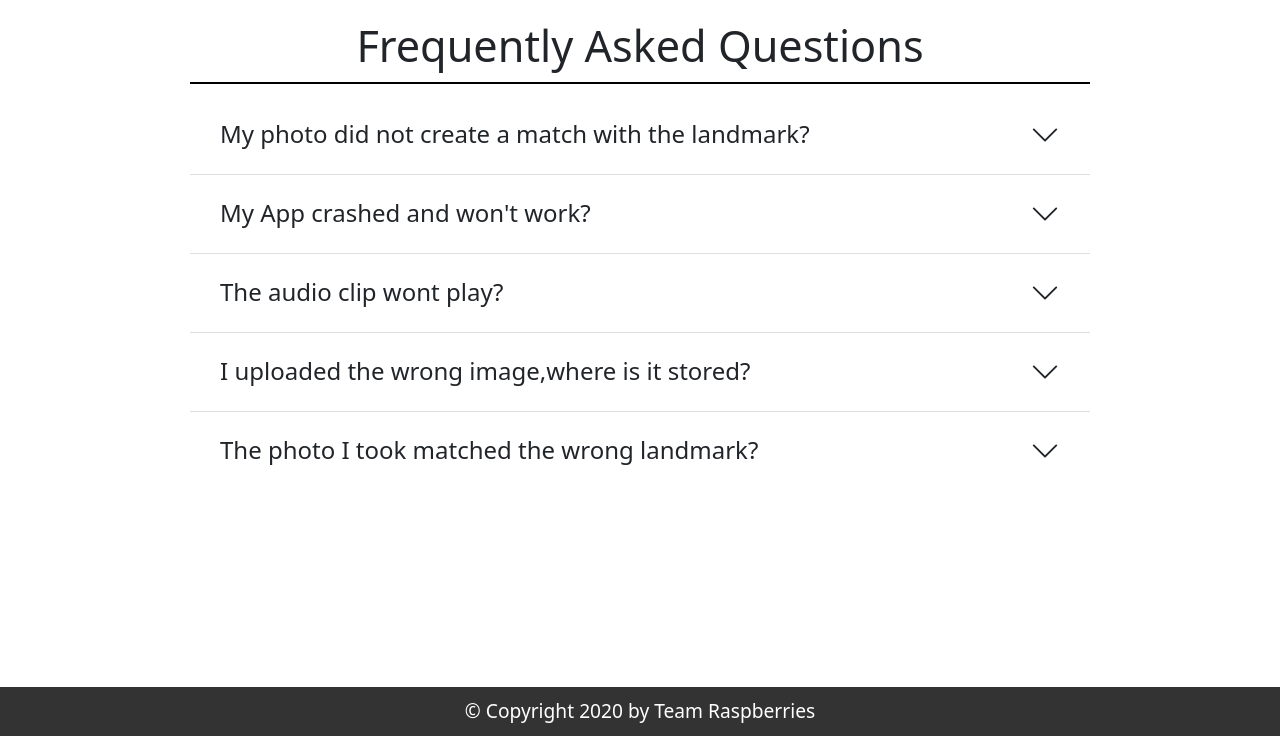
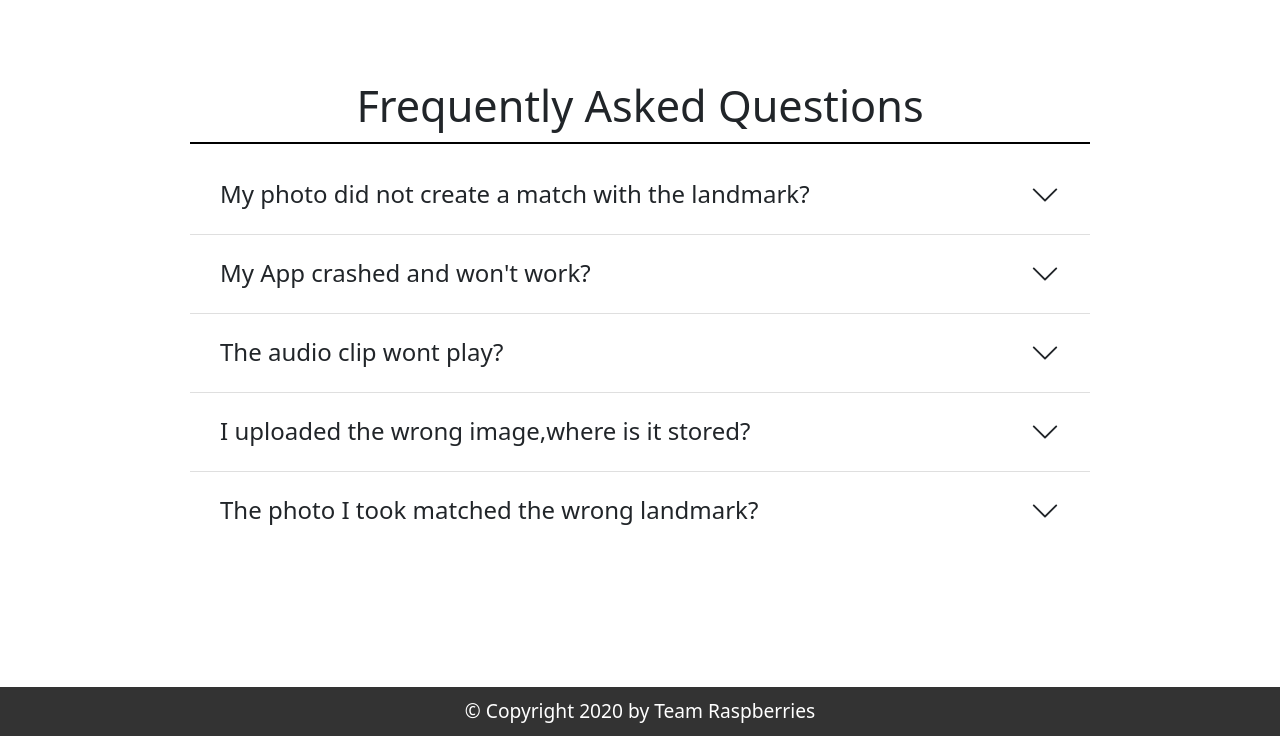
Before and after one commit to jordan-git/landmark-app, a PHP site: template src/templates/faq.twig in a window 1280 px wide. Shown: the part 64-800 px from the top of the page. Run offline with PHP 8.4, Linux system fonts and the light colour scheme; the template is opened without the code that fills it, so the values that code supplies are empty; some libraries are stand-ins or nearby versions.

Commit message:
Minor FAQ margin

```diff
--- a/src/public/css/faq.css
+++ b/src/public/css/faq.css
@@ -1,5 +1,5 @@
 .faq {
-    margin: 0 auto;
+    margin: 60px auto 0;
     padding: 20px 0 0;
     max-width: 1100px;
     display: flex;
```
